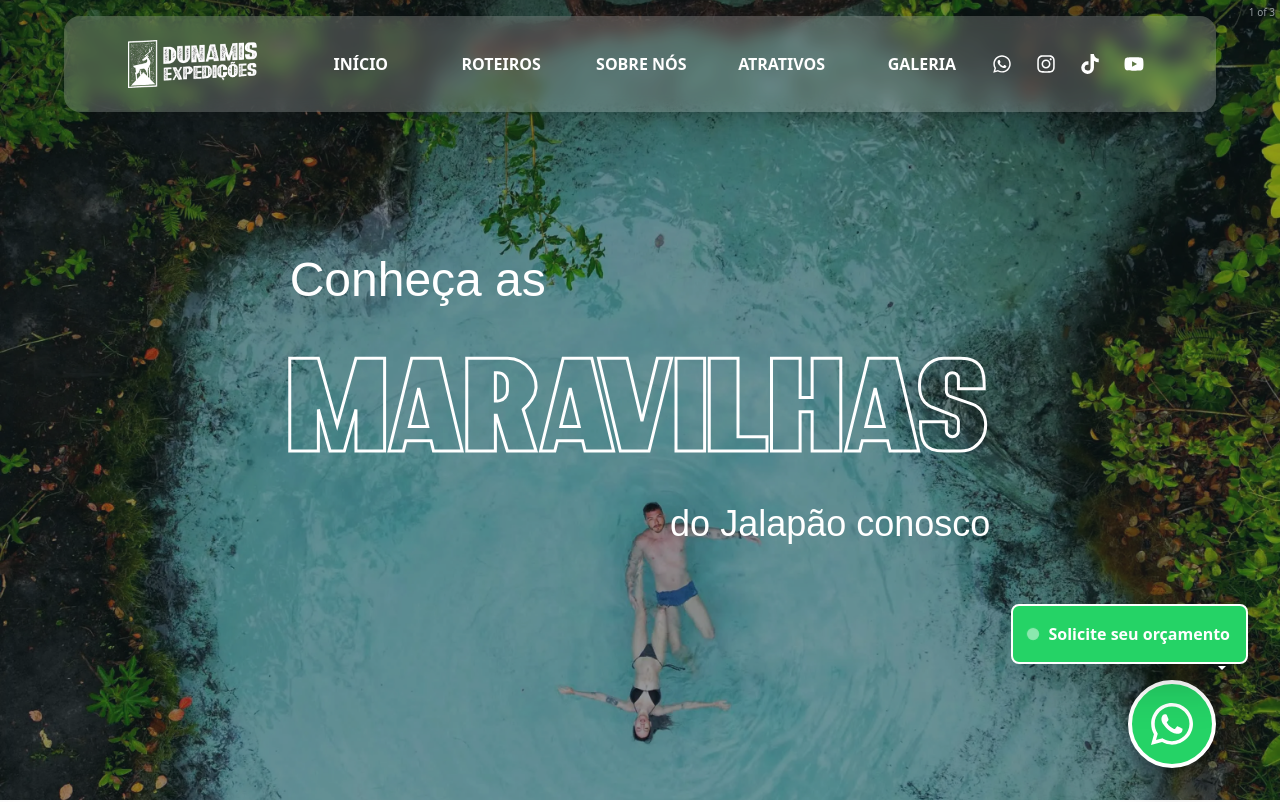
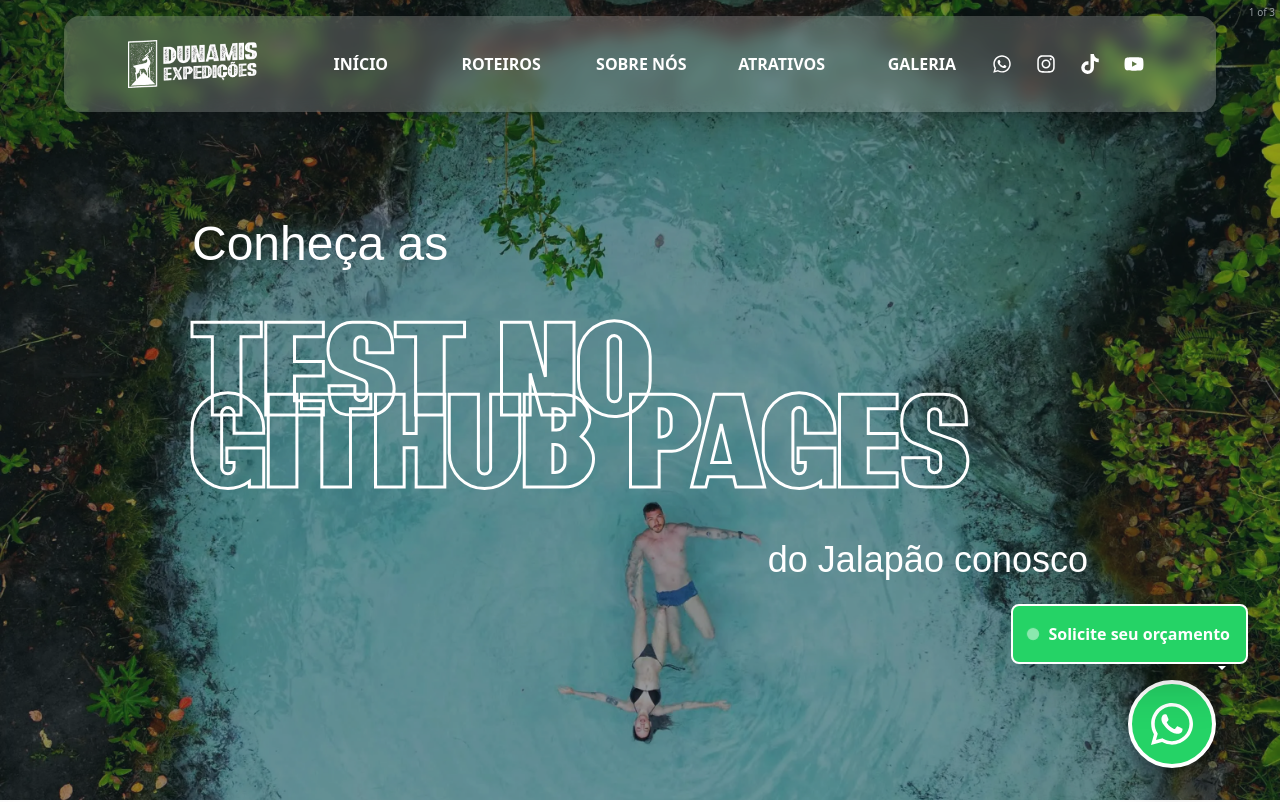
Before and after one commit to DunamisJalapao/dunamis-expedicoes, a Next.js app: page / in a window 1280 px wide. Shown: the top 802 px of the page. Built offline with nearby package versions, Linux system fonts and the light colour scheme; a web font is replaced by a local one.

Commit message:
fix: update HomeScreen title for testing on GitHub Pages

```diff
--- a/src/components/screens/Home.tsx
+++ b/src/components/screens/Home.tsx
@@ -15,7 +15,7 @@ const HomeScreen = memo(function HomeScreen({ ...rest }: HomeScreenType) {
             Conheça as
           </h1>
           <h1 className="text-transparent text-3xl sm:text-4xl md:text-5xl lg:text-6xl xl:text-7xl 2xl:text-8xl font-bardon-clean text-stroke-mobile lg:text-stroke text-center lg:text-left leading-none">
-            Maravilhas
+            TEST NO GITHUB PAGES
           </h1>
           <h1 className="text-lg sm:text-xl md:text-2xl lg:text-3xl xl:text-4xl text-center lg:text-left lg:ml-auto leading-tight">
             do Jalapão conosco
```
